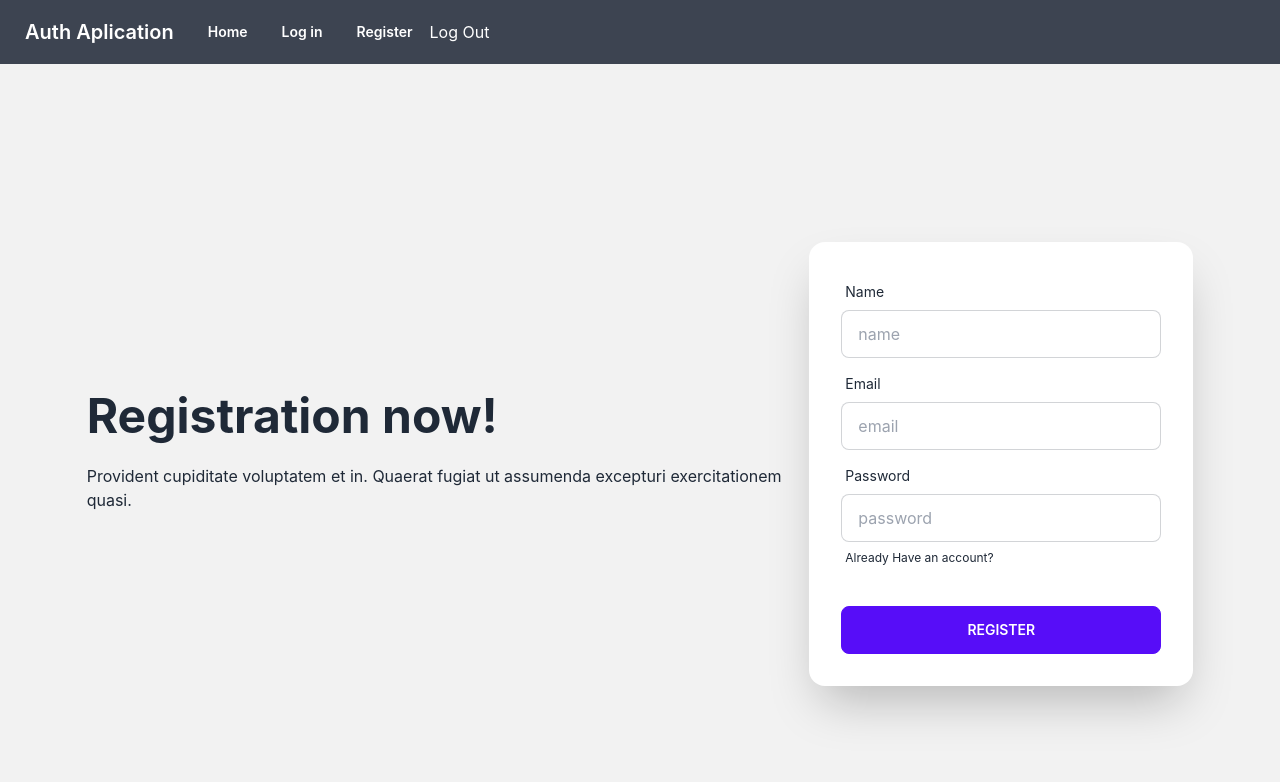
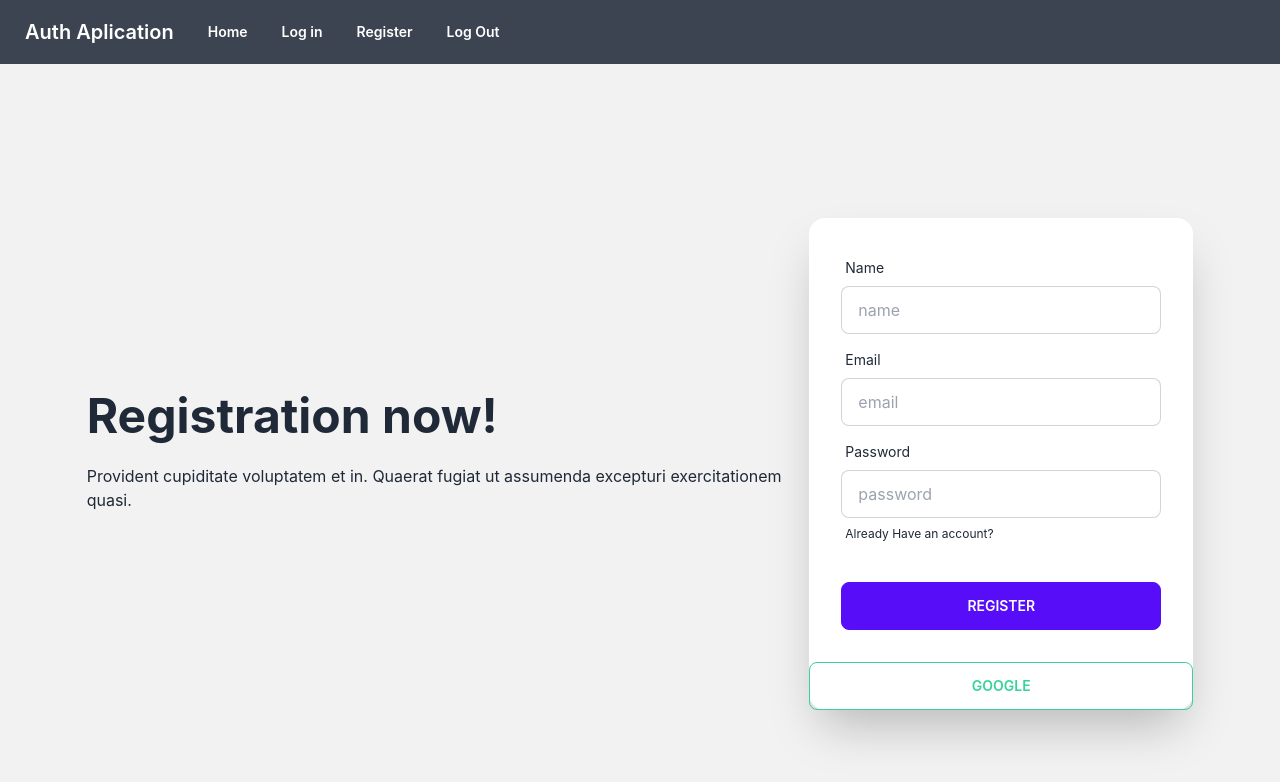
Before and after one commit to mdaslamalidu/login-registration-auth-firebase, a React (Create React App) app: page /register in a window 1280 px wide. Shown: the top 782 px of the page. Built offline with nearby package versions, Linux system fonts and the light colour scheme; no server answers.

Commit message:
signinwithgoogle

```diff
--- a/src/components/Header.js
+++ b/src/components/Header.js
@@ -4,8 +4,13 @@ import { authContext } from '../contexts/UserContext';
 
 const Header = () => {
 
-    const userName = useContext(authContext);
-    const user = userName?.user?.email;
+    const {user, logOut} = useContext(authContext);
+
+    const handleSignout = () => {
+        logOut()
+        .then(() => {})
+        .catch(error => console.log(error))
+    }
 
     return (
             <div className="navbar bg-neutral text-neutral-content">
@@ -13,8 +18,8 @@ const Header = () => {
             <Link className="btn btn-ghost normal-case text-sm" to="/">Home</Link>
                 <Link className="btn btn-ghost normal-case text-sm" to="/login">Log in</Link>
                 <Link className="btn btn-ghost normal-case text-sm" to="/register">Register</Link>
-                {user && <p>Welcome, {user}</p>}
-                <a> Log Out</a>
+                {user?.email && <p>Welcome, {user?.email} </p>}
+                <button className="btn btn-ghost normal-case text-sm" onClick={handleSignout}> Log Out</button>
             </div>
     );
 };
--- a/src/components/Home.js
+++ b/src/components/Home.js
@@ -7,7 +7,7 @@ const Home = () => {
 
     return (
         <div>
-            <h2>{user.user.email}</h2>
+            <h2>{user?.user?.email}</h2>
         </div>
     );
 };
--- a/src/components/Register.js
+++ b/src/components/Register.js
@@ -4,7 +4,7 @@ import { authContext } from '../contexts/UserContext';
 
 const Register = () => {
 
-    const { createUser } = useContext(authContext)
+    const { createUser, signWithGoogle } = useContext(authContext)
 
     const handleSubmit = (e) => {
         e.preventDefault();
@@ -22,6 +22,15 @@ const Register = () => {
         .catch(error => {
             console.log(error)
         })
+    }
+
+    const handleSigninWithGoogle = () => {
+        signWithGoogle()
+        .then(result => {
+            const user = result.user;
+            console.log(user)
+        })
+        .catch(error => console.error(error))
     }
 
     return (
@@ -58,6 +67,7 @@ const Register = () => {
                             <button className="btn btn-primary">Register</button>
                         </div>
                     </form>
+                    <button onClick={handleSigninWithGoogle} className='btn btn-outline btn-success'>Google</button>
                 </div>
             </div>
         </div>
--- a/src/contexts/UserContext.js
+++ b/src/contexts/UserContext.js
@@ -1,8 +1,9 @@
 import React, { createContext, useEffect, useState } from 'react';
-import {createUserWithEmailAndPassword, getAuth, onAuthStateChanged, signInWithEmailAndPassword} from "firebase/auth";
+import {createUserWithEmailAndPassword, getAuth, GoogleAuthProvider, onAuthStateChanged, signInWithEmailAndPassword, signInWithPopup, signOut} from "firebase/auth";
 import app from "../Firebase/firebase.config"
 
 const auth = getAuth(app)
+const googleProvider = new GoogleAuthProvider();
 
 export const authContext = createContext()
 
@@ -14,6 +15,13 @@ const UserContext = ({children}) => {
     }
     const signInUser = (email, password) => {
         return signInWithEmailAndPassword(auth, email, password)
+    }
+    const logOut = () => {
+        return signOut(auth)
+    }
+
+    const signWithGoogle = () => {
+        return signInWithPopup(auth, googleProvider)
     }
     useEffect(() => {
         const unsubscrite = onAuthStateChanged(auth, currentUser => {
@@ -27,7 +35,7 @@ const UserContext = ({children}) => {
     }, [])
 
 
-    const userInfo = { user, createUser, signInUser }
+    const userInfo = { user, createUser, signInUser, logOut, signWithGoogle }
 
     return (
         <authContext.Provider value={userInfo}>
```
